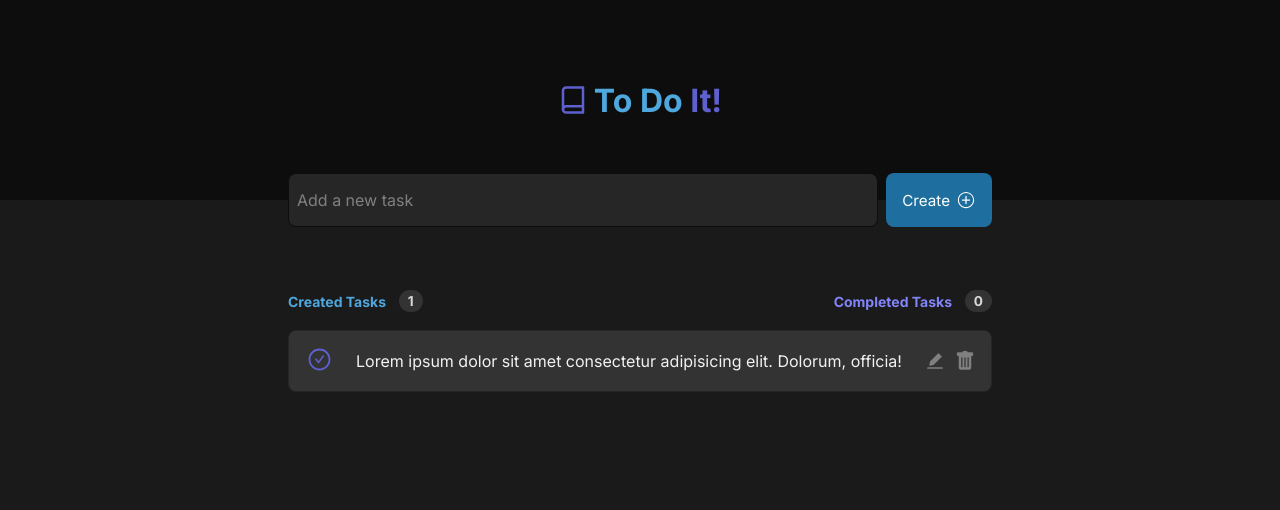
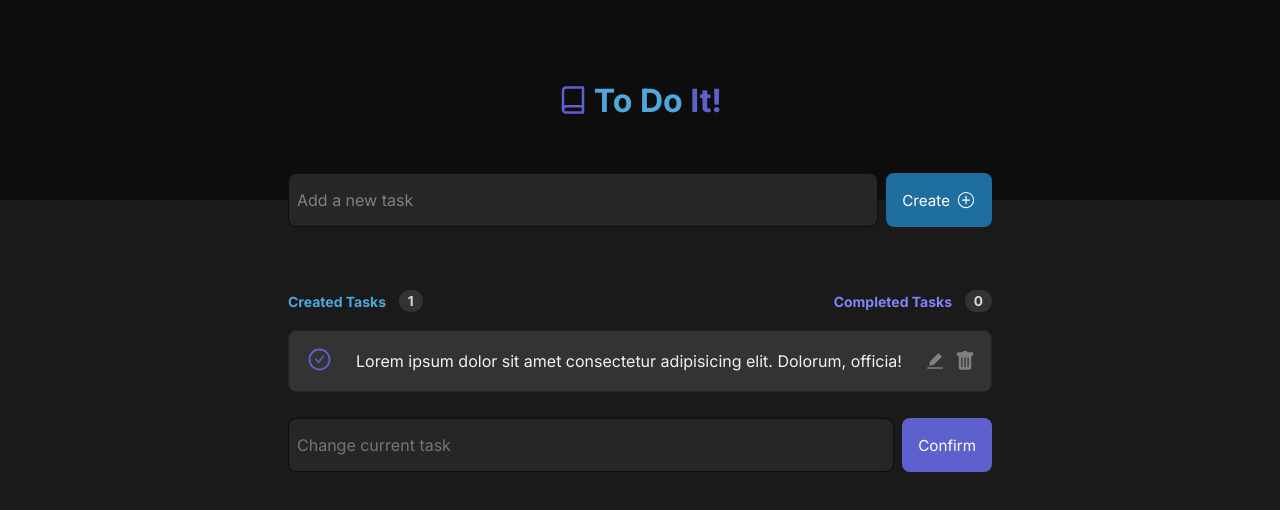
Before and after one commit to gustavosalviato/to-do-it, a React (Vite) app: page / in a window 1280 px wide. Shown: the top 510 px of the page. Built offline with nearby package versions, Linux system fonts and the light colour scheme.

Commit message:
Create form to edit task!

```diff
--- /dev/null
+++ b/src/components/TaskEdit/index.tsx
@@ -0,0 +1,18 @@
+
+import styles from './taskedit.module.css'
+const TaskEdit = () => {
+    return (
+        <footer className={styles.taskEdit}>
+            <form className={styles.editForm}>
+                <input
+                    type="text"
+                    placeholder='Change current task'
+                />
+
+                <button>Confirm</button>
+            </form>
+        </footer>
+    )
+}
+
+export default TaskEdit
--- /dev/null
+++ b/src/components/TaskEdit/taskedit.module.css
@@ -0,0 +1,46 @@
+.taskEdit {
+    display: flex;
+    margin-top: 3.3rem;
+    justify-content: center;
+    align-items: center;
+    position: relative;
+    transition: all ease-in-out 300ms;
+    transition: 4s;
+}
+
+.editForm {
+    position: absolute;
+    height: 3.375rem;
+    /* bottom: calc(-3.375rem / 2); */
+    width: 100%;
+    max-width: 46rem;
+    display: flex;
+    gap: 0.5rem;
+    padding: 0 1rem;
+}
+
+.editForm input {
+    outline: none;
+    border: none;
+    flex: 1;
+    height: 100%;
+    color: var(--gray-100);
+    background: var(--gray-500);
+    padding-left: 8px;
+    border-radius: 0.5rem;
+    font-size: 1rem;
+    border: 1px solid var(--gray-700);
+}
+
+.editForm button {
+    display: flex;
+    align-items: center;
+    gap: 0.375rem;
+    border: none;
+    outline: none;
+    background: var(--purple-dark);
+    padding: 0 1rem;
+    color: white;
+    border-radius: 0.5rem;
+    font-size: 0.95rem
+}
--- a/src/components/Tasks/index.tsx
+++ b/src/components/Tasks/index.tsx
@@ -1,8 +1,13 @@
+import { useState } from 'react'
 import Task from '../Task'
+import TaskEdit from '../TaskEdit'
 import styles from './tasks.module.css'
 
 const Tasks = () => {
+    const [loadEditForm, setLoadEditForm] = useState(true)
+
     return (
+        <>
             <section className={styles.tasks}>
                 <header className={styles.header}>
 
@@ -21,6 +26,11 @@ const Tasks = () => {
                     <Task />
                 </div>
             </section>
+            {loadEditForm && (
+                <TaskEdit />
+            )}
+
+        </>
     )
 }
 
```
Lines whose indentation alone changed are shown as unchanged.
